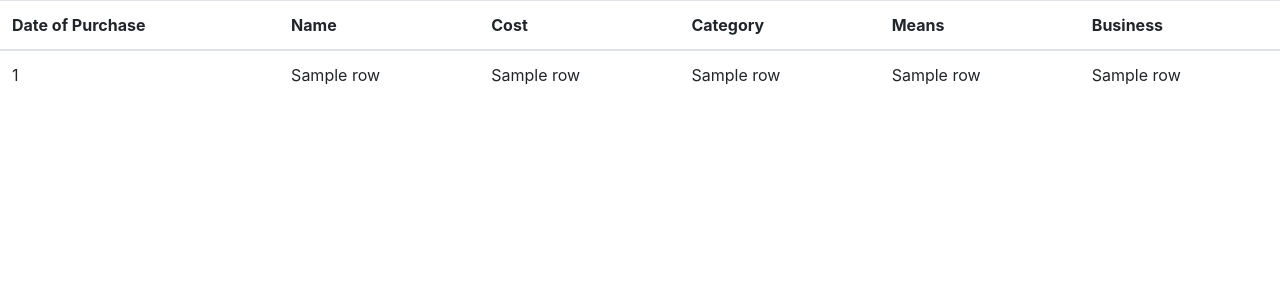
After one commit to elvirag/ExpenseGraph, a Flask app: template templates/excel.html in a window 1280 px wide. The commit adds this page. Shown: the top 300 px of the page. Run offline with Flask 2, Linux system fonts and the light colour scheme; the template is opened without the code that fills it: most values are stand-ins (such as "Sample title", 1, 10 or a date in 2020); some libraries are stand-ins or nearby versions.

Commit message:
Added excel module, to future import the file into the db, added file upload, added table scrolling sticky

```diff
--- a/app.py
+++ b/app.py
@@ -1,64 +1,103 @@
 from flask import Flask, request, render_template
+from flask_babel import Babel, gettext
+from werkzeug.utils import secure_filename
+
 import db_actions
+import excel_actions
 
 app = Flask(__name__)
+babel = Babel(app)
+
+
+@babel.localeselector
+def get_locale():
+    return request.accept_languages.best_match(app.config['LANGUAGES'].keys())
 
 
 @app.route('/')
 def main():
-	db_actions.init_db()
-	expenses = db_actions.get_expenses()
-	return render_template('index.html', expenses=expenses)
+    db_actions.init_db()
+    expenses = db_actions.get_expenses()
+    return render_template('index.html', expenses=expenses)
+
+
+@app.route('/excel')
+def excel():
+    rows = excel_actions.return_sheet()
+
+    return render_template('excel.html', rows=rows)
+
+
+@app.route('/uploader', methods=['GET', 'POST'])
+def upload_file():
+    if request.method == 'POST':
+        f = request.files['file']
+        f.save(secure_filename(f.filename))
+
+        rows = excel_actions.return_sheet(f.filename)
+        return render_template('excel.html', rows=rows)
+
 
 @app.route('/add_expense', methods=['GET', 'POST'])
 def add_expense():
-	if request.method == 'GET':
-		categories = db_actions.get_categories()
-		means_types = ["Credit Card", "Cash", "Cheque", "Bank Deposit", "Salary"]
+    if request.method == 'GET':
+        categories = db_actions.get_categories()
+        means_types = [
+            gettext("Credit Card"),
+            gettext("Cash"),
+            gettext("Cheque"),
+            gettext("Bank Deposit"),
+            gettext("Salary")
+        ]
 
-		return render_template('add_expense.html', categories=categories, means_types=means_types)
+        return render_template('add_expense.html', categories=categories, means_types=means_types)
 
-	elif request.method == 'POST':
-		date = request.form.get('date')
-		name = request.form.get('name')
-		cost = request.form.get('cost')
-		category = request.form.get('category')
-		means = request.form.get('means')
-		buisness = request.form.get('buisness')
-		comments = request.form.get('comments')
+    elif request.method == 'POST':
+        date = request.form.get('date')
+        name = request.form.get('name')
+        cost = request.form.get('cost')
+        category = request.form.get('category')
+        means = request.form.get('means')
+        business = request.form.get('business')
+        comments = request.form.get('comments')
 
-		if db_actions.create_expense(date, name, cost, category, means, buisness, comments):
-			expenses = db_actions.get_expenses()
-			return render_template('index.html', expenses=expenses)
-		else:
-			return "Your expense wasn't created :("
+        if db_actions.create_expense(date, name, cost, category, means, business, comments):
+            expenses = db_actions.get_expenses()
+            return render_template('index.html', expenses=expenses)
+        else:
+            return gettext("Your expense wasn't created :(")
 
 
 @app.route('/edit_expense')
 def edit_expense():
-	pass
+    pass
+
 
 @app.route('/delete_expense')
 def delete_expense():
-	pass
+    pass
+
 
 @app.route('/add_category', methods=['POST'])
 def add_category():
-	category_name = request.form.get('category')
-	category_explanation = request.form.get('explanation')
+    category_name = request.form.get('category')
+    category_explanation = request.form.get('explanation')
 
-	db_actions.add_category(category_name, category_explanation)
-	expenses = db_actions.get_expenses()
-	# TODO: Add returning to previously filled form, with saving state of form before going to add expenses
-	return render_template('index.html', expenses=expenses)
+    db_actions.add_category(category_name, category_explanation)
+    expenses = db_actions.get_expenses()
+    # TODO: Add returning to previously filled form, with saving state of form before going to add expenses
+    return render_template('index.html', expenses=expenses)
+
 
 @app.route('/edit_category')
 def edit_category():
-	pass
+    pass
+
 
 @app.route('/delete_category')
 def delete_category():
-	pass
+    pass
+
 
 if __name__ == "__main__":
-	app.run(debug=True)
+    app.run(debug=True)
--- /dev/null
+++ b/babel.cfg
@@ -0,0 +1,3 @@
+[python: **.py]
+[jinja2: **/templates/**.html]
+extensions=jinja2.ext.autoescape,jinja2.ext.with_
--- a/requirements.txt
+++ b/requirements.txt
@@ -1 +1,4 @@
 flask
+Flask-Babel
+xlrd
+werkzeug
--- /dev/null
+++ b/static/css/main.css
@@ -0,0 +1,10 @@
+table {
+  text-align: left;
+  position: relative;
+}
+
+th {
+  background: white;
+  position: sticky;
+  top: 0;
+}
--- a/templates/add_expense.html
+++ b/templates/add_expense.html
@@ -18,7 +18,7 @@ function addNewCategory() {
 	<div>Category: <input list="categories" name="category"><br>
 	<datalist id="categories">
 		{% for category in categories %}
-		<option value="{{ category[1] }}" title="{{ category[2] }}"></option>
+		<option value="{{ _(category[1]) }}" title="{{ _(category[2]) }}"></option>
 		{% endfor %}
 	</datalist>
 	<button type="button" class="btn btn-info btn-sm" data-toggle="modal" data-target="#newCategory">
@@ -28,13 +28,13 @@ function addNewCategory() {
 		<datalist id="means_list">
 		<!-- <option><a href="/add_category">Add New Category</a></option> -->
 		{% for means_type in means_types %}
-		<option value="{{ means_type }}"></option>
+		<option value="{{ _(means_type) }}"></option>
 		{% endfor %}
 	</datalist>
 	Buisness: <input type="text" name="buisness" required><br>
 	<!-- TODO: autocomplete buisnesses -->
 	Comments: <input type="text" name="comments"><br>
-  <input type="submit" value="Add Expense">
+  <input type="submit" value="_(Add Expense)">
 </form>
 
 <!-- Modal -->
--- a/templates/base.html
+++ b/templates/base.html
@@ -4,6 +4,7 @@
 	<meta charset="utf-8">
 	<meta name="viewport" cntent="width=device-width, initila-scale=1.0">
 	<meta http-equip="X-UA-Compatible" content="ie=edge">
+	<link rel="stylesheet" href="https://stackpath.bootstrapcdn.com/bootstrap/4.3.1/css/bootstrap.min.css" integrity="sha384-ggOyR0iXCbMQv3Xipma34MD+dH/1fQ784/j6cY/iJTQUOhcWr7x9JvoRxT2MZw1T" crossorigin="anonymous">
 	<link rel="stylesheet" href="{{url_for('static', filename='css/main.css') }}">
 	<title>ExpenseGraph</title>
 	{% block head %} {% endblock %}
--- /dev/null
+++ b/templates/excel.html
@@ -0,0 +1,33 @@
+{% extends 'base.html' %}
+
+{% block head %}
+
+{% endblock %}
+
+{% block body %}
+
+<table class="table table-hover">
+    <thead>
+    <th>Date of Purchase</th>
+    <th>Name</th>
+    <th>Cost</th>
+    <th>Category</th>
+    <th>Means</th>
+    <th>Business</th>
+    </thead>
+    <tbody>
+    {% for row in rows %}
+    <tr>
+        <td>{{ row[0] }}</td>
+        <td>{{ row[1] }}</td>
+        <td>{{ row[2] }}</td>
+        <td>{{ row[3] }}</td>
+        <td>{{ row[4] }}</td>
+        <td>{{ row[5] }}</td>
+    </tr>
+    {% endfor %}
+    </tbody>
+</table>
+
+
+{% endblock %}
```
Also changed, not shown: db_actions.py (+76 -76 lines), excel_actions.py (added, +23 -0 lines), templates/index.html (+11 -1 lines), 2 other files.
